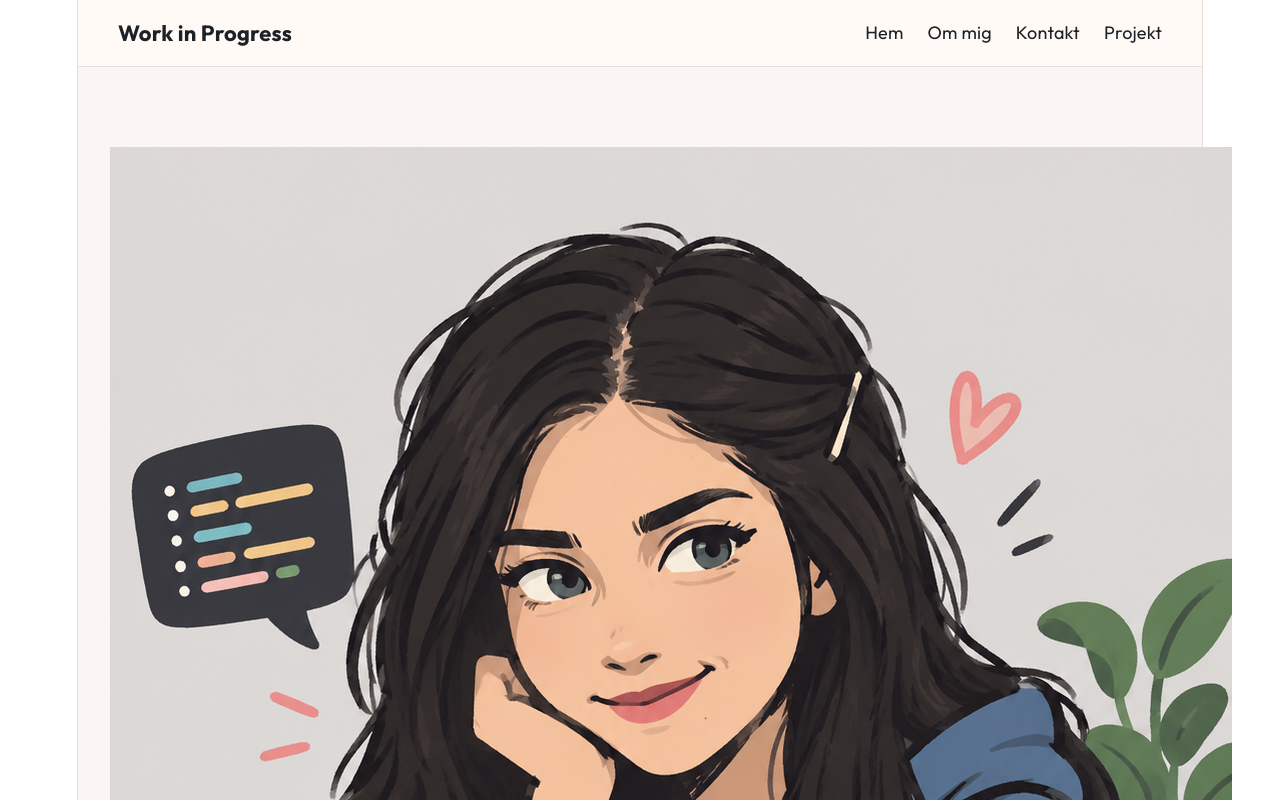
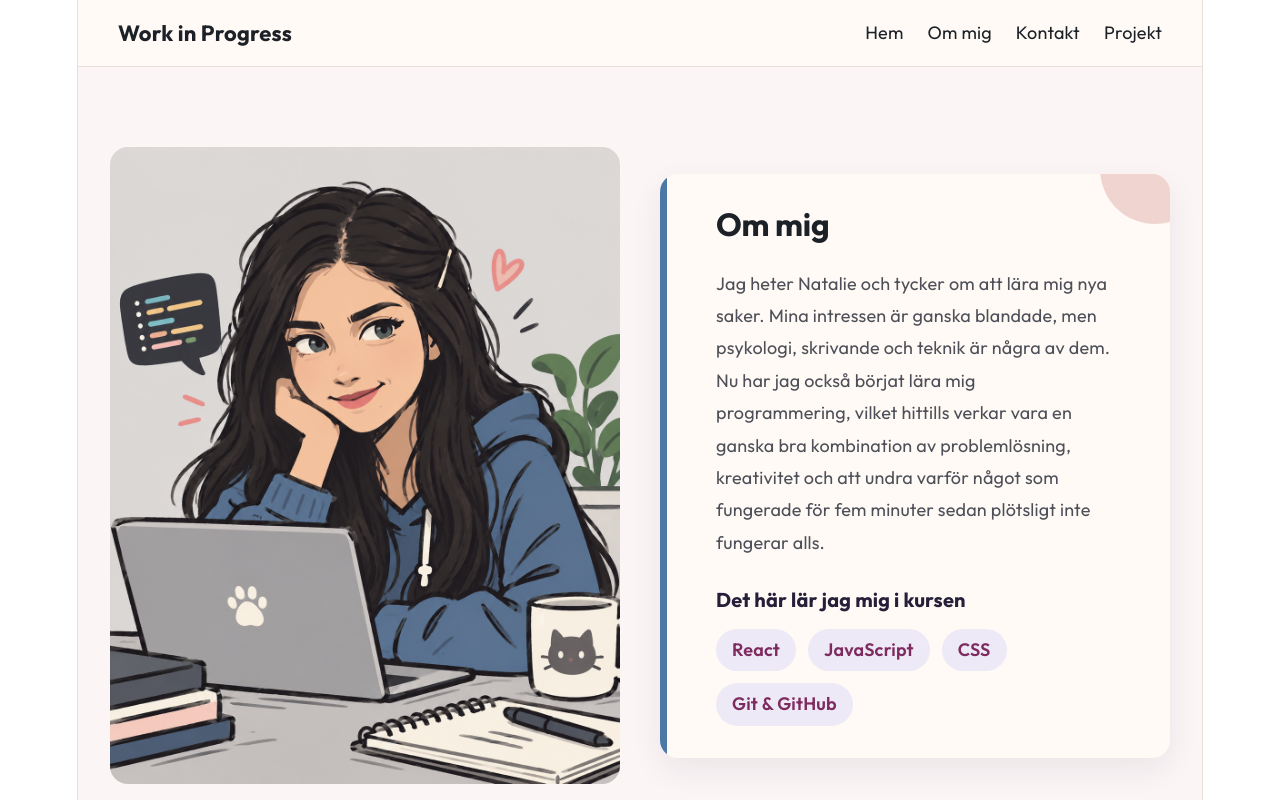
Before and after one commit to nataliedeleeuw/min-sida-experiment, a React (Vite) app: page /om-mig in a window 1280 px wide. Shown: the top 800 px of the page. Built offline with nearby package versions, Linux system fonts and the light colour scheme.

Commit message:
Add About Me page with React Router

```diff
--- a/src/pages/OmMig.css
+++ b/src/pages/OmMig.css
@@ -1,6 +1,10 @@
 .om-mig {
+  display: grid;
+  grid-template-columns: 1fr 1fr;
+  align-items: center;
+  gap: 40px;
+  padding: 80px 32px;
   background-color: #FCF5F6;
-  padding: 80px 32px;
 }
 
 .om-mig-card {
@@ -8,17 +12,12 @@
   max-width: 800px;
   margin: 0 auto;
   padding: 32px 56px;
-
   background-color: #FFFAF5;
   border-radius: 18px;
-
   box-shadow: 0 12px 32px rgba(28, 32, 39, 0.07);
-
   text-align: left;
   overflow: hidden;
 }
-
-/* Decorative blue accent */
 .om-mig-card::before {
   content: "";
   position: absolute;
@@ -31,8 +30,6 @@
 
   background-color: #4C78A5;
 }
-
-/* Soft pink circle in the corner */
 .om-mig-card::after {
   content: "";
   position: absolute;
@@ -64,7 +61,41 @@
   line-height: 1.8;
   margin: 0;
 }
+.om-mig-bild {
+  display: block;
+  width: 100%;
+  height: auto;
+  border-radius: 18px;
+}
+.om-mig h3 {
+  margin: 28px 0 16px;
+  color: #261f3a;
+  font-size: 20px;
+}
 
+.om-mig-lista {
+  display: flex;
+  flex-wrap: wrap;
+  gap: 12px;
+  padding: 0;
+  margin: 0;
+  list-style: none;
+}
+
+.om-mig-lista li {
+  padding: 8px 16px;
+  border-radius: 999px;
+  background-color: #ede9f6;
+  color: #7e2b60;
+  font-weight: 600;
+}
+
+@media (max-width: 800px) {
+  .om-mig {
+    grid-template-columns: 1fr;
+    gap: 32px;
+  }
+}
 @media (max-width: 600px) {
   .om-mig {
     padding: 48px 20px;
--- a/src/pages/OmMig.jsx
+++ b/src/pages/OmMig.jsx
@@ -19,6 +19,14 @@ function OmMig() {
           varför något som fungerade för fem minuter sedan plötsligt
           inte fungerar alls.
         </p>
+        <h3>Det här lär jag mig i kursen</h3>
+
+        <ul className="om-mig-lista">
+        <li>React</li>
+        <li>JavaScript</li>
+        <li>CSS</li>
+        <li>Git & GitHub</li>
+        </ul>
       </div>
     </section>
   );
```
